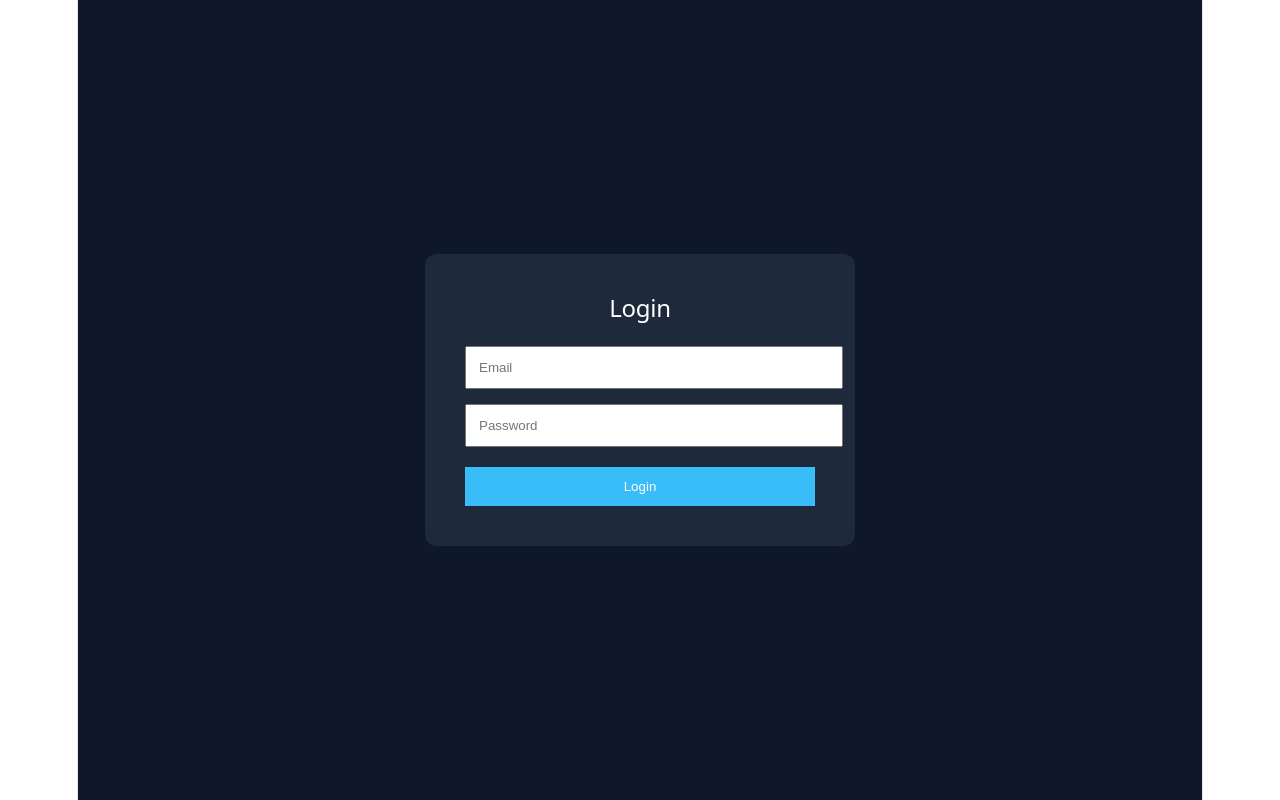
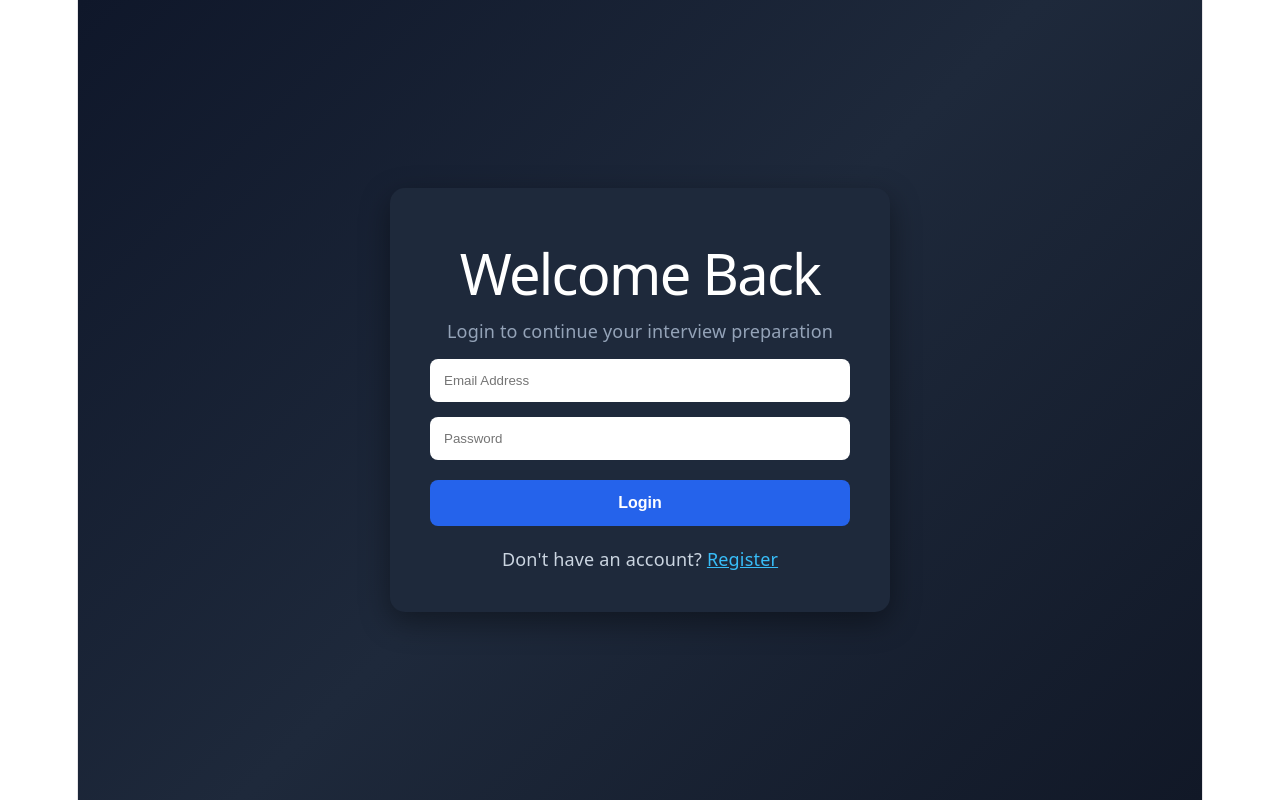
Before and after one commit to prathyusha031/AI-Interview-Platform, a React (Vite) app: page /login in a window 1280 px wide. Built offline with nearby package versions, Linux system fonts and the light colour scheme; no server answers.

Commit message:
Added professional login and registration system with localStorage authentication

```diff
--- a/src/pages/Login.jsx
+++ b/src/pages/Login.jsx
@@ -1,62 +1,161 @@
+import { useState } from "react";
+import { Link, useNavigate } from "react-router-dom";
+
 function Login() {
+  const navigate = useNavigate();
+
+  const [email, setEmail] =
+    useState("");
+
+  const [password, setPassword] =
+    useState("");
+
+  const handleLogin = () => {
+    if (!email || !password) {
+      alert("Please fill all fields");
+      return;
+    }
+
+    const users =
+      JSON.parse(
+        localStorage.getItem("users")
+      ) || [];
+
+    const user = users.find(
+      (u) =>
+        u.email === email &&
+        u.password === password
+    );
+
+    if (!user) {
+      alert("Invalid email or password");
+      return;
+    }
+
+    localStorage.setItem(
+      "isLoggedIn",
+      "true"
+    );
+
+    localStorage.setItem(
+      "currentUser",
+      JSON.stringify(user)
+    );
+
+    alert("Login successful");
+
+    navigate("/");
+  };
+
   return (
     <div
       style={{
         minHeight: "100vh",
+        background:
+          "linear-gradient(135deg,#0f172a,#1e293b,#111827)",
         display: "flex",
         justifyContent: "center",
         alignItems: "center",
-        background: "#0f172a",
       }}
     >
       <div
         style={{
+          width: "420px",
           background: "#1e293b",
           padding: "40px",
-          borderRadius: "12px",
-          width: "350px",
+          borderRadius: "15px",
+          boxShadow:
+            "0 10px 30px rgba(0,0,0,0.4)",
         }}
       >
-        <h2 style={{ color: "white" }}>
-          Login
-        </h2>
+        <h1
+          style={{
+            color: "white",
+            textAlign: "center",
+          }}
+        >
+          Welcome Back
+        </h1>
+
+        <p
+          style={{
+            color: "#94a3b8",
+            textAlign: "center",
+          }}
+        >
+          Login to continue your interview preparation
+        </p>
 
         <input
           type="email"
-          placeholder="Email"
-          style={{
-            width: "100%",
-            padding: "12px",
-            marginTop: "15px",
-          }}
+          placeholder="Email Address"
+          value={email}
+          onChange={(e) =>
+            setEmail(e.target.value)
+          }
+          style={inputStyle}
         />
 
         <input
           type="password"
           placeholder="Password"
-          style={{
-            width: "100%",
-            padding: "12px",
-            marginTop: "15px",
-          }}
+          value={password}
+          onChange={(e) =>
+            setPassword(e.target.value)
+          }
+          style={inputStyle}
         />
 
         <button
-          style={{
-            width: "100%",
-            padding: "12px",
-            marginTop: "20px",
-            background: "#38bdf8",
-            border: "none",
-            color: "white",
-            cursor: "pointer",
-          }}
+          onClick={handleLogin}
+          style={buttonStyle}
         >
           Login
         </button>
+
+        <p
+          style={{
+            color: "#cbd5e1",
+            textAlign: "center",
+            marginTop: "20px",
+          }}
+        >
+          Don't have an account?{" "}
+          <Link
+            to="/register"
+            style={{
+              color: "#38bdf8",
+            }}
+          >
+            Register
+          </Link>
+        </p>
       </div>
     </div>
   );
 }
 
+const inputStyle = {
+  width: "100%",
+  padding: "14px",
+  marginTop: "15px",
+  borderRadius: "8px",
+  border: "none",
+  outline: "none",
+  boxSizing: "border-box",
+};
+
+const buttonStyle = {
+  width: "100%",
+  marginTop: "20px",
+  padding: "14px",
+  background: "#2563eb",
+  color: "white",
+  border: "none",
+  borderRadius: "8px",
+  cursor: "pointer",
+  fontWeight: "bold",
+  fontSize: "16px",
+};
+
 export default Login;
```
